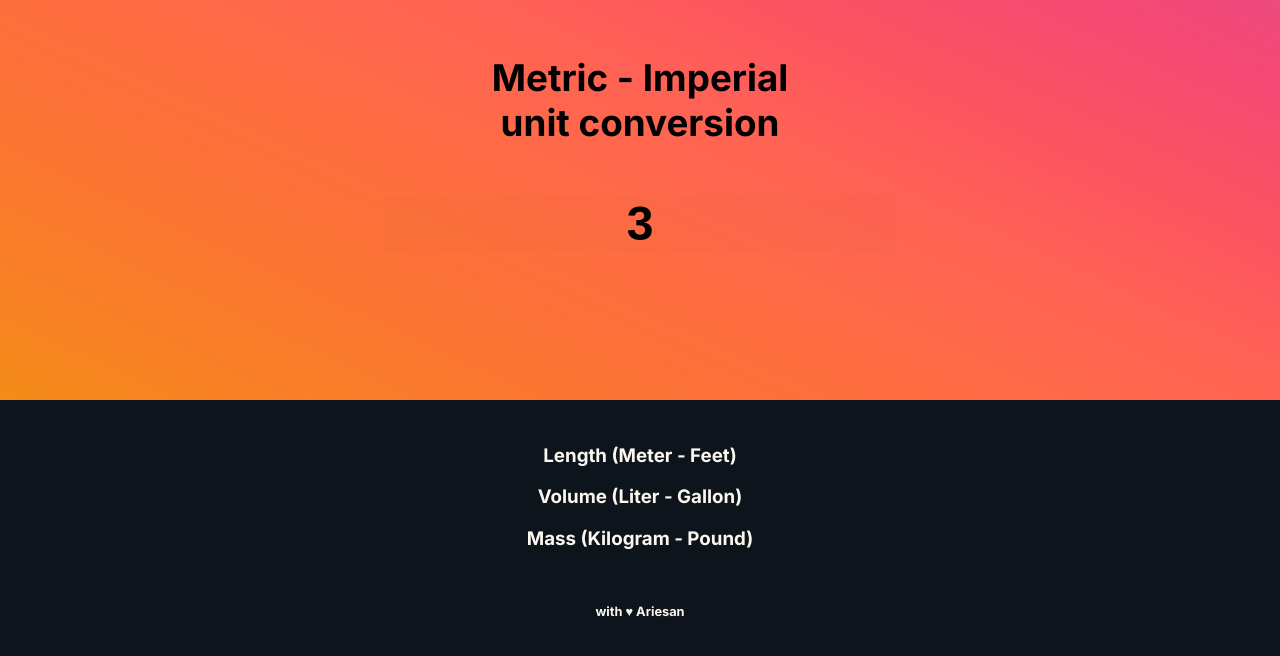
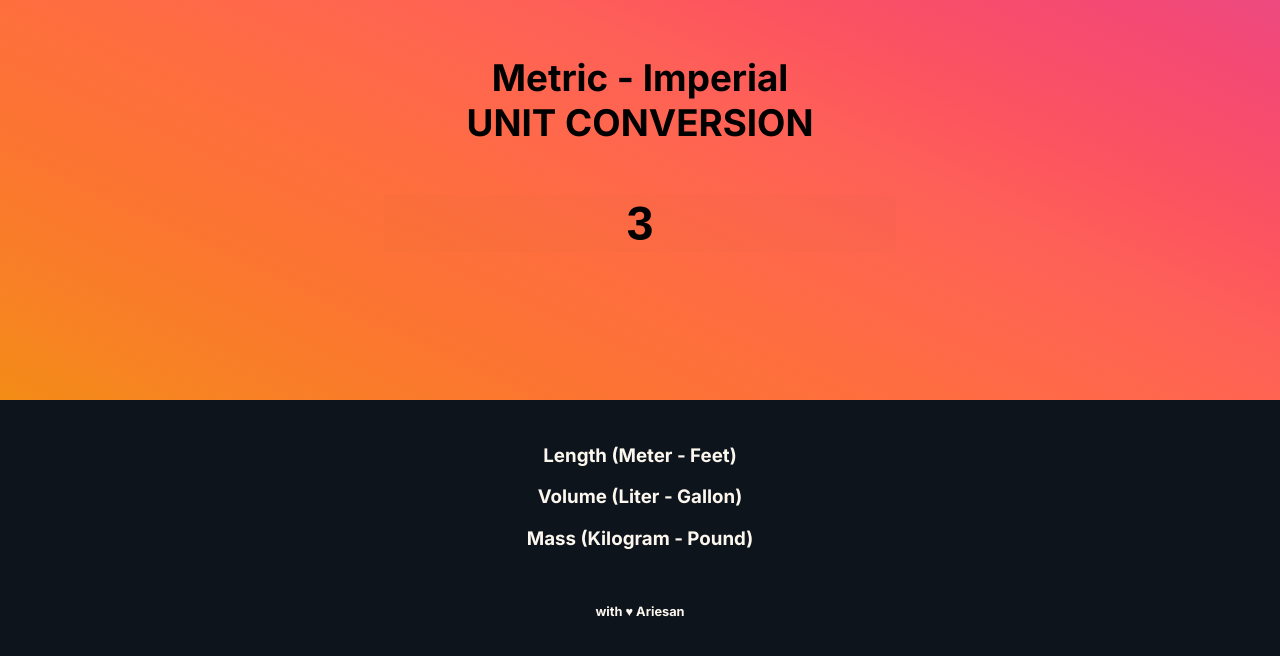
Before and after one commit to Ariesan/conversionAPP, a plain HTML site: page index.html in a window 1280 px wide. Drawn offline with Linux system fonts and the light colour scheme.

```diff
--- a/index.html
+++ b/index.html
@@ -12,7 +12,7 @@
 </head>
 <body>
     <main>
-        <h1 class="main-title">Metric - Imperial<br/>unit conversion</h1>
+        <h1 class="main-title">Metric - Imperial<br/>UNIT CONVERSION</h1>
         <input id="input-unit" type="number" value="3">
     </main>
 
```
